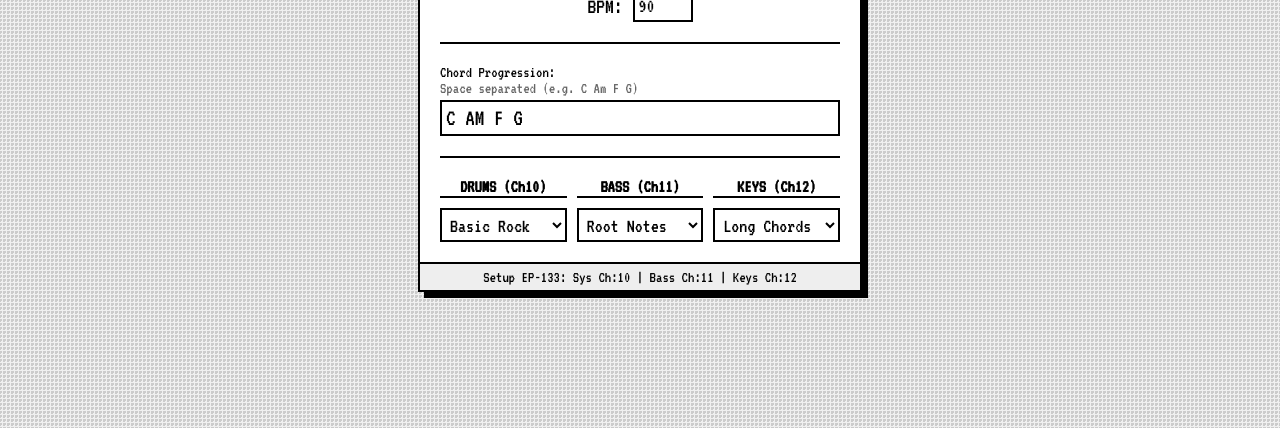
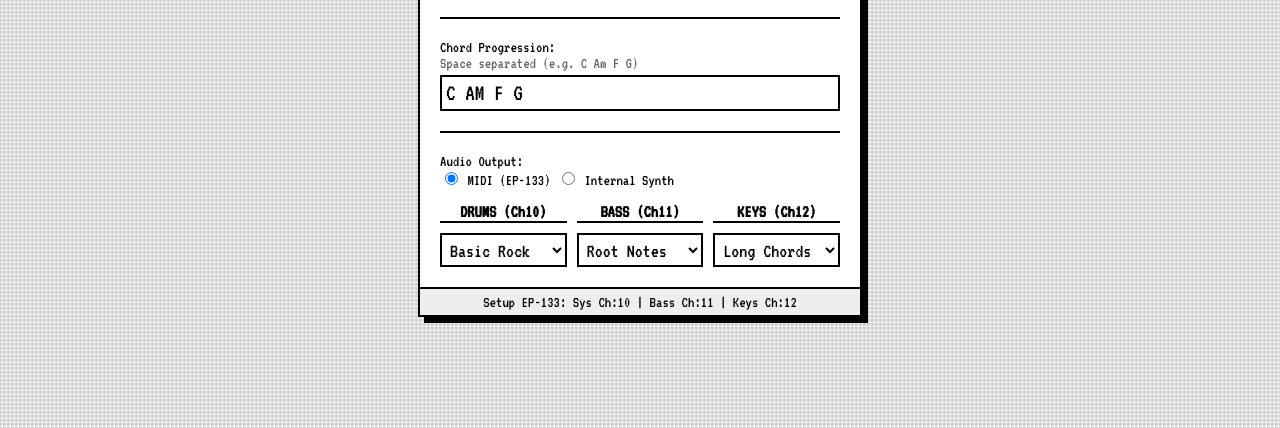
Before and after one commit to bfugitt/songer, a plain HTML site: page index.html in a window 1280 px wide. Shown: the part 372-800 px from the top of the page. Drawn offline with Linux system fonts and the light colour scheme.

Commit message:
Add audio output selection to index.html

```diff
--- a/index.html
+++ b/index.html
@@ -51,6 +51,23 @@
 
             <hr class="separator">
 
+            <div class="control-group">
+    <label>Audio Output:</label>
+    <div class="toggle-row">
+        <label>
+            <input type="radio" name="audioMode" value="midi" checked>
+            MIDI (EP-133)
+        </label>
+        <label>
+            <input type="radio" name="audioMode" value="internal">
+            Internal Synth
+        </label>
+    </div>
+</div>
+
+
+
+
             <div class="track-settings">
                 <div class="track-col">
                     <label>DRUMS (Ch10)</label>
```
